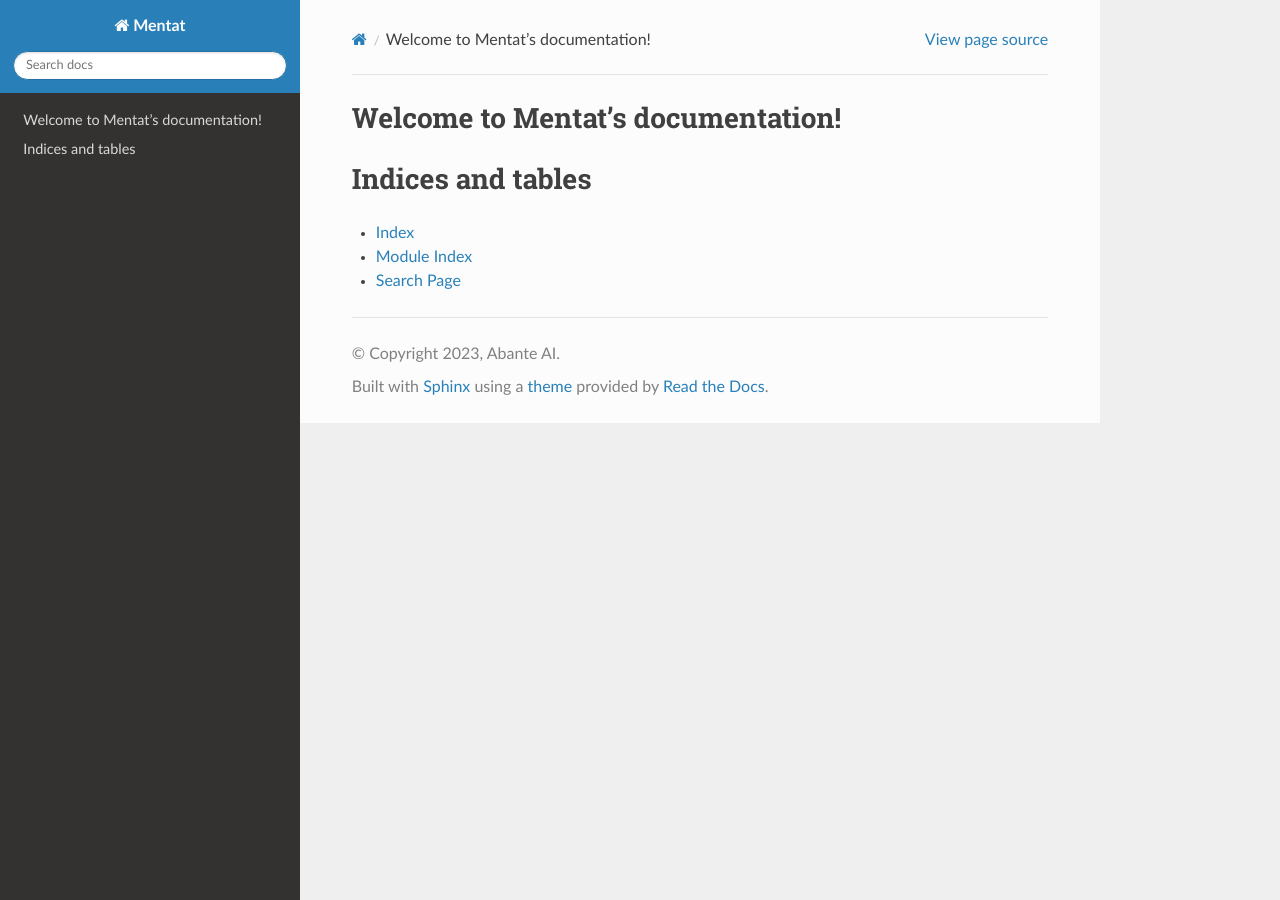
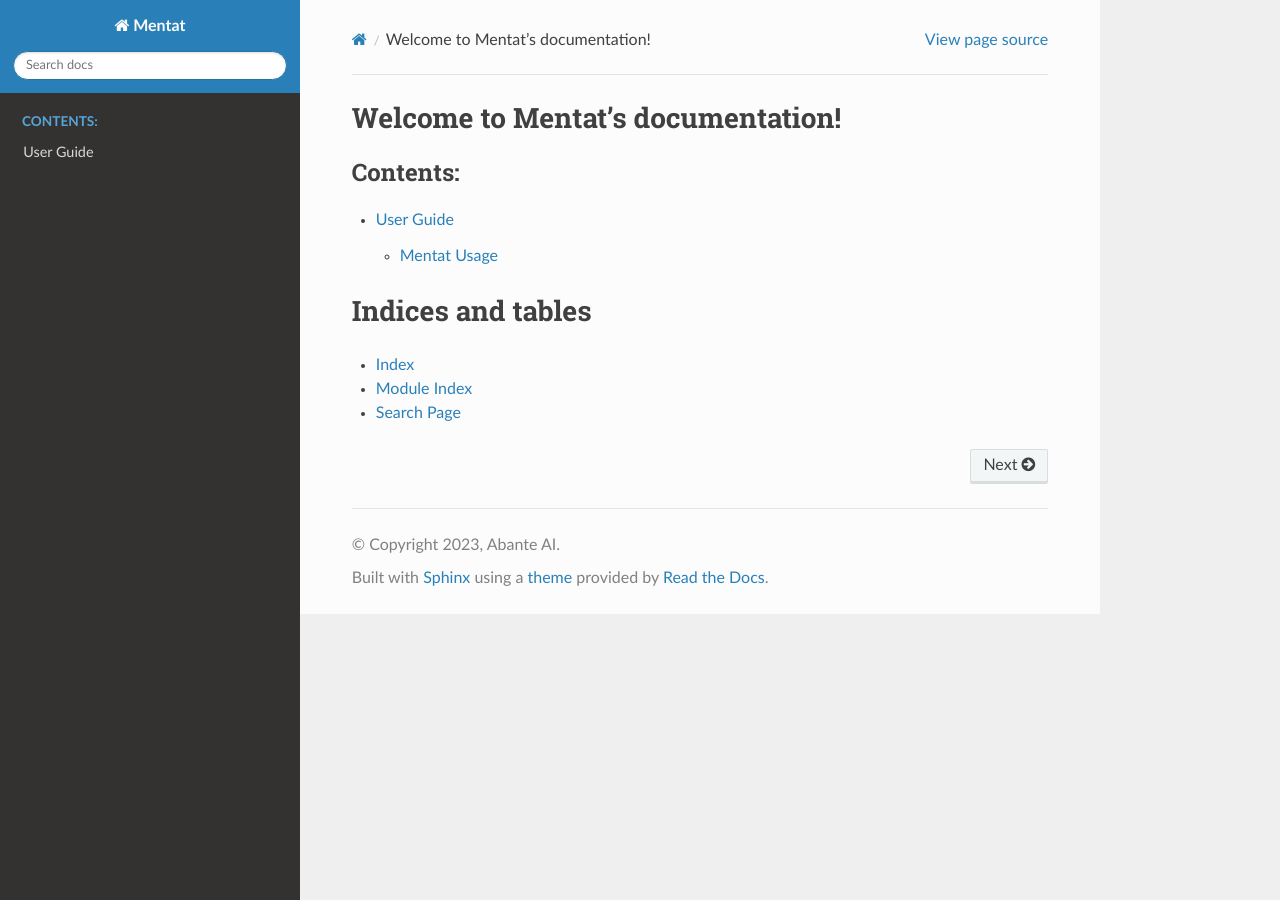
Before and after one commit to AbanteAI/mentat, a Sphinx documentation site: the page built from docs/source/index.rst, in a window 1280 px wide. Built offline with Sphinx 7.4.7 and the Read the Docs theme 2.0.0, drawn with Linux system fonts in a browser that asks for light colours.

Commit message:
Start creating a user guide

```diff
--- a/dev-requirements.txt
+++ b/dev-requirements.txt
@@ -8,3 +8,4 @@
 ruff==0.0.292
 sphinx==7.2.6
 sphinx-rtd-theme==2.0.0
+sphinx-argparse==0.4.0
--- a/docs/source/index.rst
+++ b/docs/source/index.rst
@@ -10,6 +10,7 @@
    :maxdepth: 2
    :caption: Contents:
 
+   user/guides
 
 
 Indices and tables
--- /dev/null
+++ b/docs/source/user/guides.rst
@@ -0,0 +1,7 @@
+User Guide
+==========
+
+.. toctree::
+   :maxdepth: 4
+
+   usage
```
Also changed, not shown: docs/source/user/usage.rst (added, +7 -0 lines), 1 other file.
